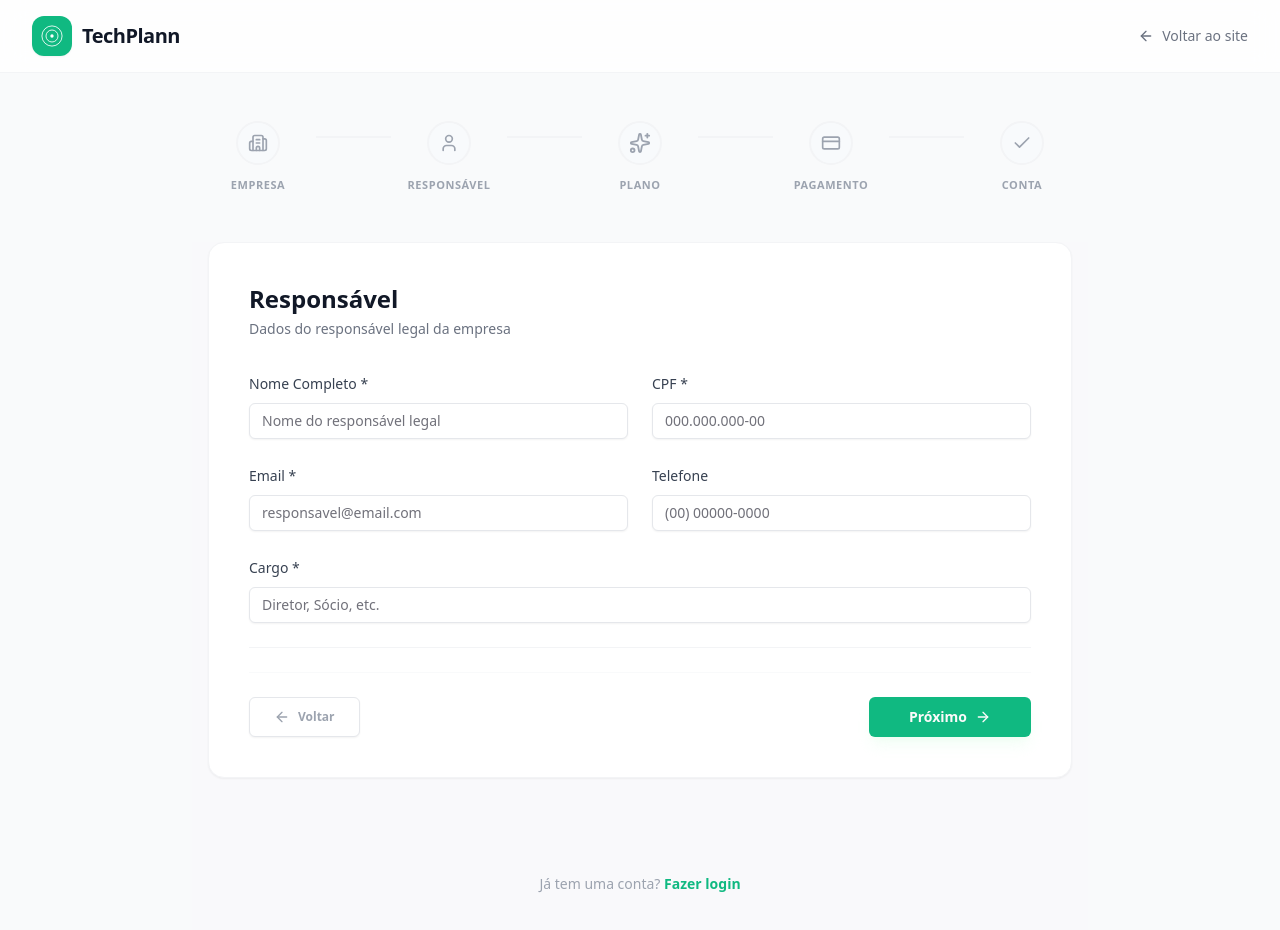
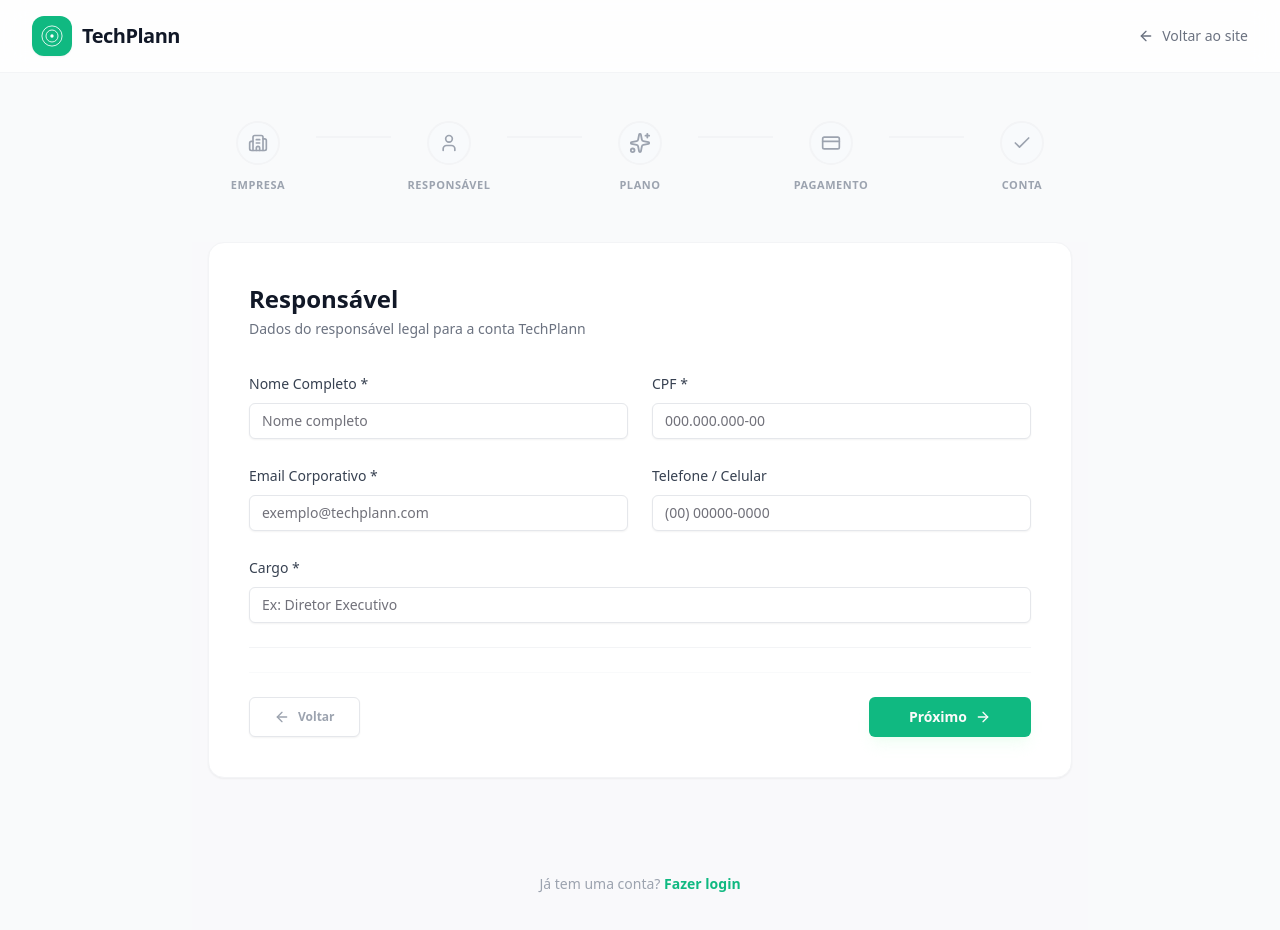
Before and after one commit to Yrmih/techplann-frontend, a Next.js app: page /onboarding/responsible in a window 1280 px wide. Shown: the top 930 px of the page. Built offline with nearby package versions, Linux system fonts and the light colour scheme; no server answers.

Commit message:
refactor(onboarding): padroniza responsible step com onboardingId vindo do container.  desacopla recuperação do onboardingId do formulário

```diff
--- a/src/components/forms/onboarding/ResponsibleForm.tsx
+++ b/src/components/forms/onboarding/ResponsibleForm.tsx
@@ -17,14 +17,15 @@ import {
 import { useOnboardingStore } from "@/stores/useOnboardingStore";
 import { onboardingService } from "@/services/onboarding";
 
-// Interface para aceitar a função onNext do componente pai
+// Interface ALINHADA: Recebe o onboardingId diretamente do pai (page.tsx)
 interface ResponsibleFormProps {
+  onboardingId: string;
   onNext: () => void;
 }
 
-export const ResponsibleForm = ({ onNext }: ResponsibleFormProps) => {
-  // Recupera os IDs necessários da Store persistente
-  const { onboardingId, tenantId, organizationId } = useOnboardingStore();
+export const ResponsibleForm = ({ onboardingId, onNext }: ResponsibleFormProps) => {
+  // Recupera os IDs de vínculo gerados no Step 1 da Store persistente
+  const { tenantId, organizationId } = useOnboardingStore();
 
   const {
     register,
@@ -36,13 +37,15 @@ export const ResponsibleForm = ({ onNext }: ResponsibleFormProps) => {
 
   const onSubmit = async (data: RepresentativeData) => {
     try {
-      // Validação de segurança: garante que as etapas anteriores foram concluídas
+      // VALIDAÇÃO DE SEGURANÇA: Garante que todos os IDs necessários existam
       if (!onboardingId || !tenantId || !organizationId) {
-        console.error("Dados de vínculo (Tenant/Org) não encontrados.");
+        console.error("❌ Erro de integridade: IDs de vínculo não encontrados.");
         return;
       }
 
-      // Chama o endpoint POST /onboarding/:id/responsible
+      console.log("🚀 Vinculando responsável ao Tenant/Org no banco...");
+
+      // Chama o endpoint usando o ID injetado via Prop (evita delay da Store)
       await onboardingService.saveResponsible(
         onboardingId,
         tenantId,
@@ -50,10 +53,13 @@ export const ResponsibleForm = ({ onNext }: ResponsibleFormProps) => {
         data
       );
 
-      // Em vez de router.push, chamamos o onNext para mudar o Step no componente pai para 3 (Planos)
-      onNext();
+      console.log("✅ Responsável registrado com sucesso no PostgreSQL!");
+
+      if (typeof onNext === 'function') {
+        onNext();
+      }
     } catch (error) {
-      console.error("Erro ao registrar responsável no TechPlann:", error);
+      console.error("❌ Erro ao registrar responsável:", error);
     }
   };
 
@@ -66,34 +72,29 @@ export const ResponsibleForm = ({ onNext }: ResponsibleFormProps) => {
     focus-visible:ring-offset-0
     outline-none
     ${errorField ? "border-red-500 focus-visible:ring-red-500 focus-visible:border-red-500" : ""}
-  `
-      .replace(/\s+/g, " ")
-      .trim();
+  `.replace(/\s+/g, " ").trim();
 
   return (
     <div className="bg-white rounded-2xl border border-gray-100 p-10 shadow-sm max-w-5xl mx-auto font-sans">
       <header className="mb-8">
         <h2 className="text-2xl font-bold text-gray-900">Responsável</h2>
         <p className="text-sm text-gray-500 mt-1">
-          Dados do responsável legal da empresa
+          Dados do responsável legal para a conta TechPlann
         </p>
       </header>
 
       <form onSubmit={handleSubmit(onSubmit)} className="space-y-6">
+        {/* Nome e CPF */}
         <div className="grid grid-cols-1 md:grid-cols-2 gap-6">
           <div className="space-y-2">
-            <Label className="text-sm font-medium text-gray-700">
-              Nome Completo *
-            </Label>
+            <Label className="text-sm font-medium text-gray-700">Nome Completo *</Label>
             <Input
               {...register("fullName")}
-              placeholder="Nome do responsável legal"
+              placeholder="Nome completo"
               className={inputStyles(errors.fullName)}
             />
             {errors.fullName && (
-              <p className="text-xs text-red-500 font-medium">
-                {errors.fullName.message}
-              </p>
+              <p className="text-xs text-red-500 font-medium">{errors.fullName.message}</p>
             )}
           </div>
           <div className="space-y-2">
@@ -104,58 +105,45 @@ export const ResponsibleForm = ({ onNext }: ResponsibleFormProps) => {
               className={inputStyles(errors.cpf)}
             />
             {errors.cpf && (
-              <p className="text-xs text-red-500 font-medium">
-                {errors.cpf.message}
-              </p>
+              <p className="text-xs text-red-500 font-medium">{errors.cpf.message}</p>
             )}
           </div>
         </div>
 
-        {/* E-mail e Telefone */}
+        {/* Contato Direto */}
         <div className="grid grid-cols-1 md:grid-cols-2 gap-6">
           <div className="space-y-2">
-            <Label className="text-sm font-medium text-gray-700">Email *</Label>
+            <Label className="text-sm font-medium text-gray-700">Email Corporativo *</Label>
             <Input
               {...register("email")}
               type="email"
-              placeholder="responsavel@email.com"
+              placeholder="exemplo@techplann.com"
               className={inputStyles(errors.email)}
             />
             {errors.email && (
-              <p className="text-xs text-red-500 font-medium">
-                {errors.email.message}
-              </p>
+              <p className="text-xs text-red-500 font-medium">{errors.email.message}</p>
             )}
           </div>
           <div className="space-y-2">
-            <Label className="text-sm font-medium text-gray-700">
-              Telefone
-            </Label>
+            <Label className="text-sm font-medium text-gray-700">Telefone / Celular</Label>
             <Input
               {...register("phone")}
               placeholder="(00) 00000-0000"
               className={inputStyles(errors.phone)}
             />
-            {errors.phone && (
-              <p className="text-xs text-red-500 font-medium">
-                {errors.phone.message}
-              </p>
-            )}
           </div>
         </div>
 
-        {/* Cargo */}
+        {/* Cargo / Função */}
         <div className="space-y-2">
           <Label className="text-sm font-medium text-gray-700">Cargo *</Label>
           <Input
             {...register("jobTitle")}
-            placeholder="Diretor, Sócio, etc."
+            placeholder="Ex: Diretor Executivo"
             className={inputStyles(errors.jobTitle)}
           />
           {errors.jobTitle && (
-            <p className="text-xs text-red-500 font-medium">
-              {errors.jobTitle.message}
-            </p>
+            <p className="text-xs text-red-500 font-medium">{errors.jobTitle.message}</p>
           )}
         </div>
 
```
